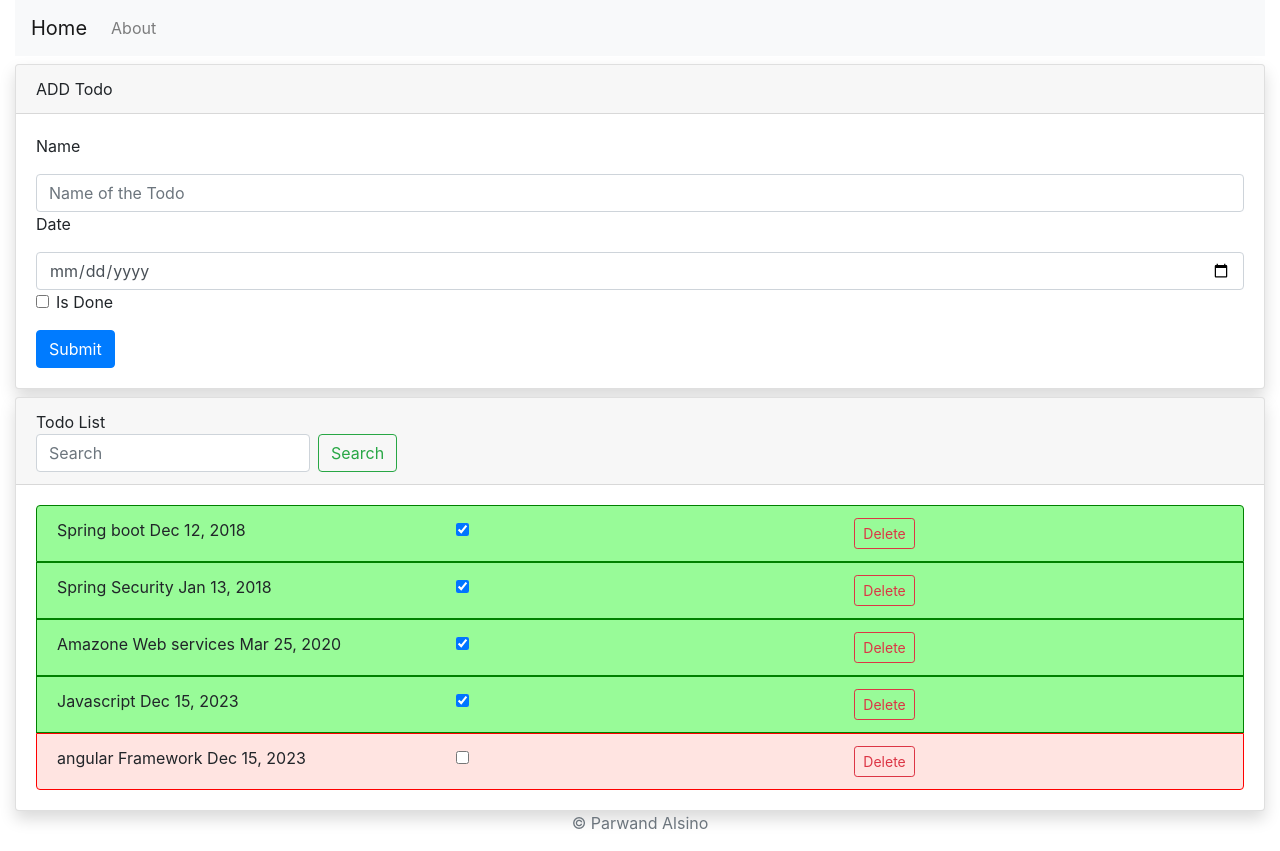
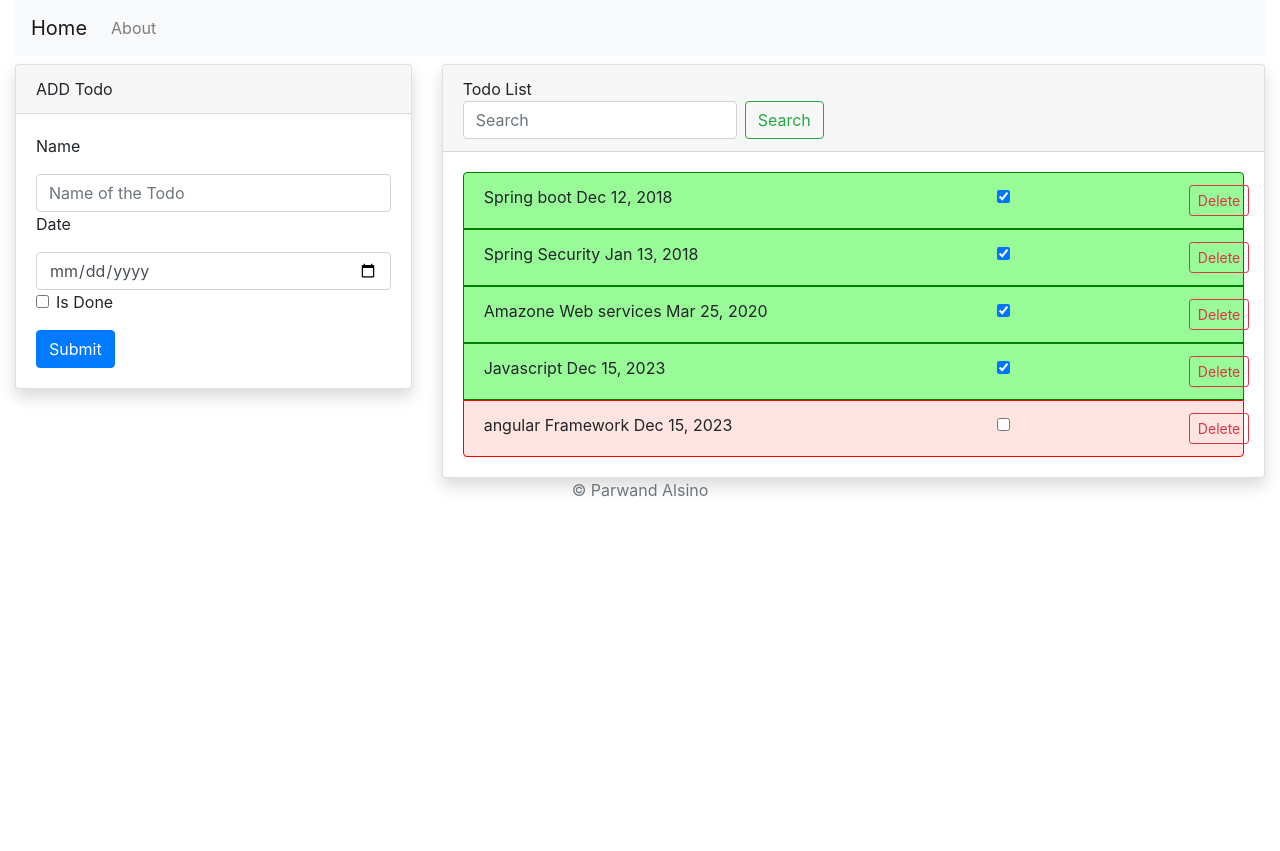
Before and after one commit to Parwand/angular-todo-app, an Angular app: page / in a window 1280 px wide. After the commit the page ends 800 px from the top, so only its background shows below. Built offline with nearby package versions, Linux system fonts and the light colour scheme.

Commit message:
Edited Styling of the todos

```diff
--- a/src/app/components/todo-list/todo-item/todo-item.component.html
+++ b/src/app/components/todo-list/todo-item/todo-item.component.html
@@ -1,13 +1,13 @@
 <div class="row">
-    <div class="col-sm">
+    <div class="col-8">
         {{todo.name}} {{todo.date | date}}
     </div>
 
-    <div class="col-sm">
+    <div class="col-3">
         <input type="checkbox" name="isDone" id="isDone" [defaultChecked]="todo.isDone" (change)="todo.isDone = !todo.isDone">
     </div>
 
-    <div class="col-sm">
+    <div class="col-1">
         <button class="btn btn-sm btn-outline-danger" type="submit" (click)="onDeleteTodo(todo)">Delete</button>
     </div>
 </div>
--- a/src/app/components/todo-list/todo-list.component.html
+++ b/src/app/components/todo-list/todo-list.component.html
@@ -1,3 +1,6 @@
+<div class="row">
+    <div class="col-4">
+
         <div class="card mt-2 shadow">
             <div class="card-header">
                 ADD Todo
@@ -8,6 +11,9 @@
             </div>
         </div>
 
+    </div>
+
+    <div class="col-8">
         <div class="card mt-2 shadow">
             <div class="card-header">
                 Todo List
@@ -25,3 +31,5 @@
 
             </div>
         </div>
+    </div>
+</div>
```
Lines whose indentation alone changed are shown as unchanged.
